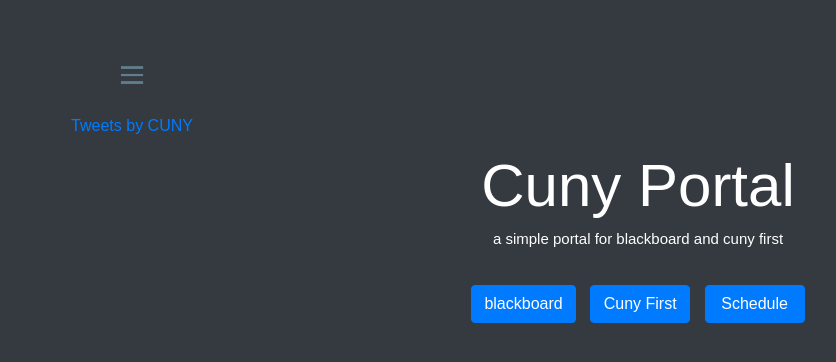
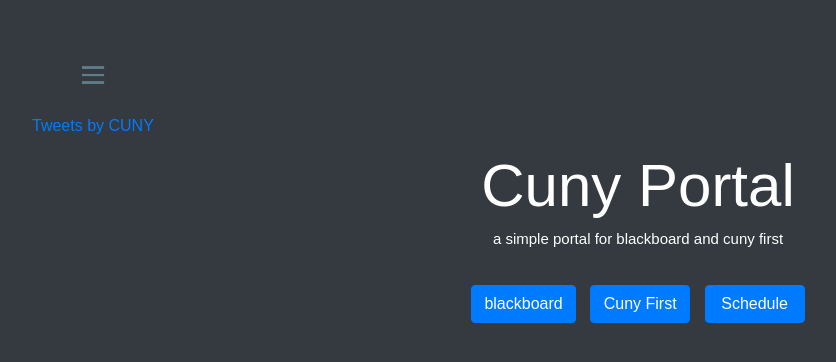
Before and after one commit to eatandcode/CunyPortal, a browser extension: page index.html in a window 1280 px wide. Both pictures are taken after a click on the button 71 px from the left and 75 px from the top of the page. Shown: the whole page, without its empty margins (2-838 px from the left). Drawn offline with nearby package versions, Linux system fonts and the light colour scheme.

Commit message:
fixing pre scroll width

```diff
--- a/index.html
+++ b/index.html
@@ -3,7 +3,7 @@
   <head>
       <!-- Required meta tags -->
     <meta charset="utf-8">
-    <meta name="viewport" content="width=device-width, initial-scale=1, shrink-to-fit=no">
+
 
     <!-- Bootstrap CSS -->
     <link rel="stylesheet" href="https://maxcdn.bootstrapcdn.com/bootstrap/4.0.0/css/bootstrap.min.css" integrity="sha384-Gn5384xqQ1aoWXA+058RXPxPg6fy4IWvTNh0E263XmFcJlSAwiGgFAW/dAiS6JXm" crossorigin="anonymous">
@@ -30,7 +30,7 @@
       <style>
 
         #twitter{
-          width:200px;
+          max-width:300px;
         }
         .navbar{
           min-width:200px;
@@ -45,7 +45,7 @@
         }
         .pre-scrollable{
         height: auto;
-        max-width:350px;
+        max-width:300px;
         max-height: 700px;
         overflow-x: hidden;
 
```
